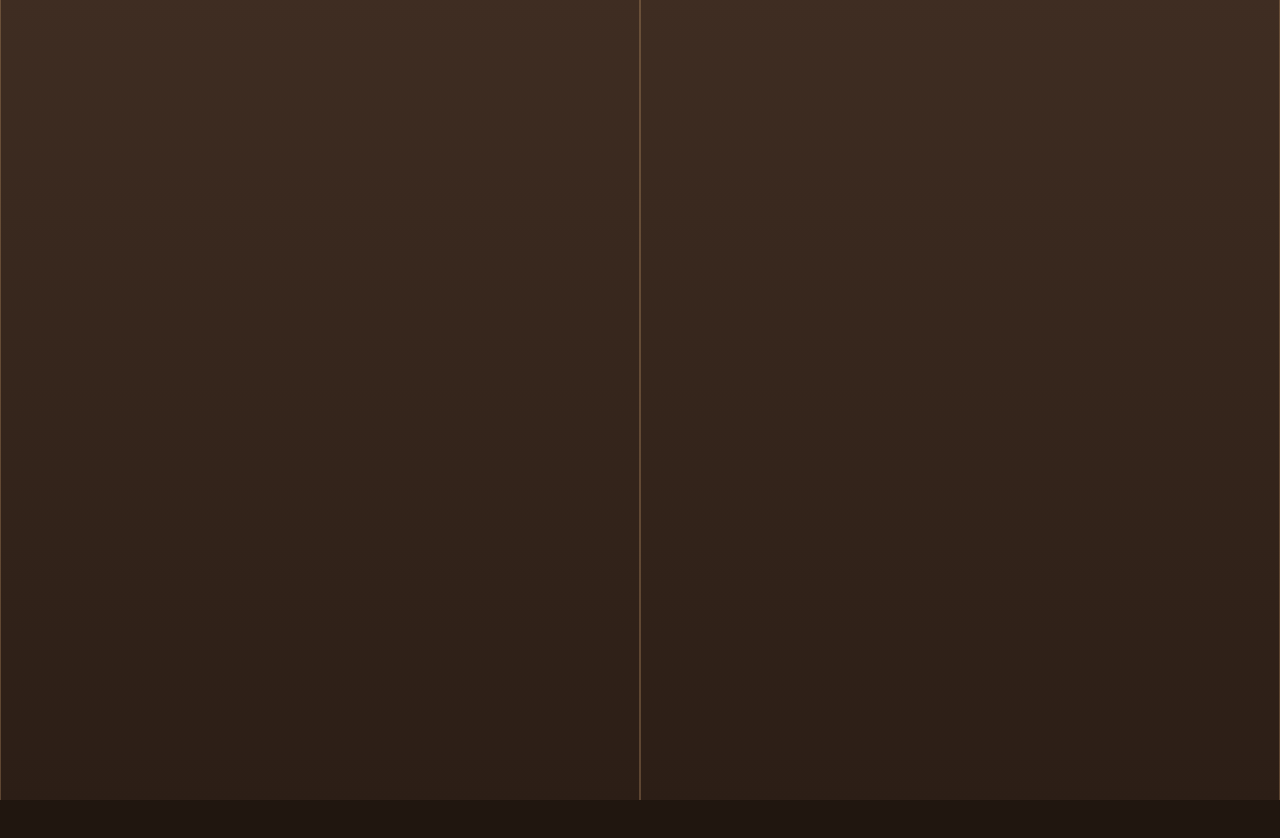
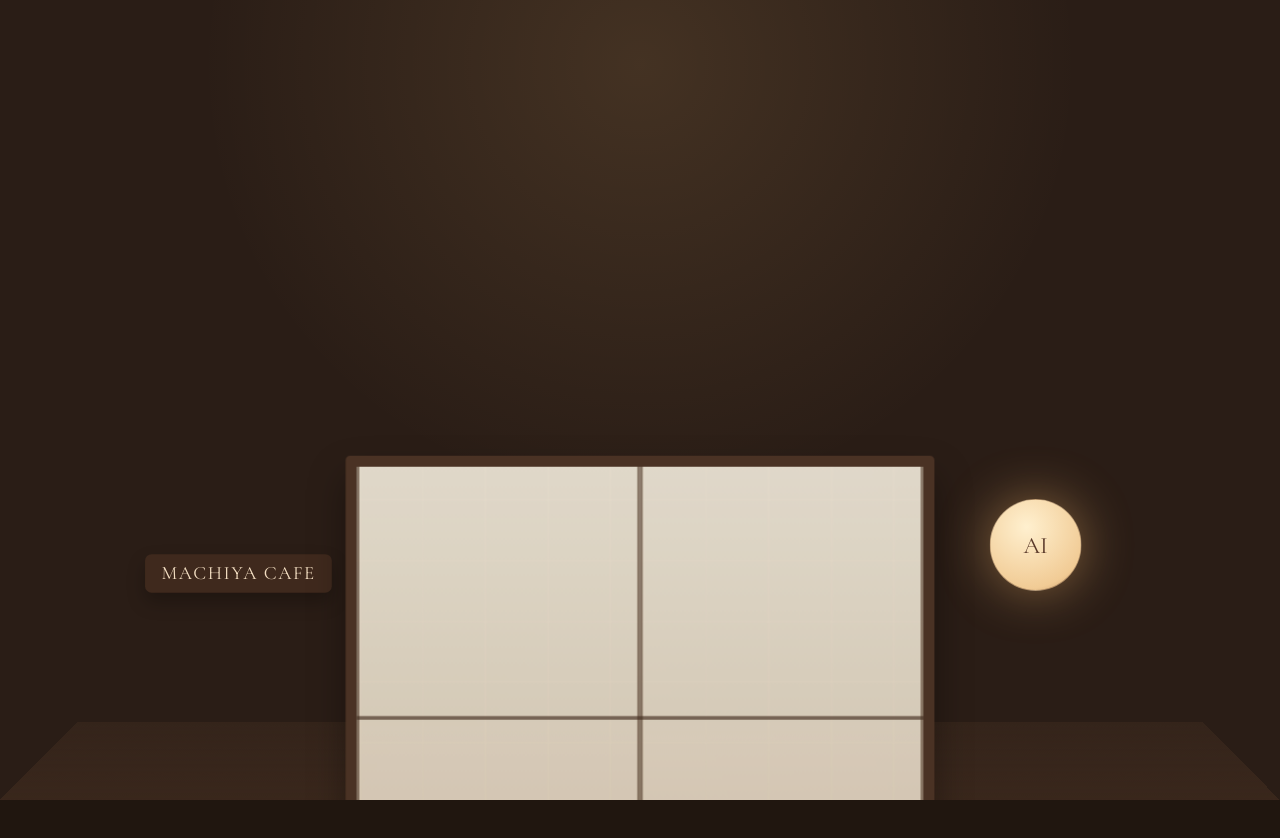
Before and after one commit to Hrudai-Nirmal/MachiyaHouse, a Next.js app: page / in a window 1280 px wide. Shown: the top 838 px of the page. Built offline with nearby package versions, Linux system fonts and the light colour scheme.

Commit message:
Refine intro facade, shoji door style, and lantern theme toggle

```diff
--- a/src/app/globals.css
+++ b/src/app/globals.css
@@ -9,6 +9,17 @@
   --shadow-soft: 0 16px 35px rgba(51, 35, 21, 0.2);
   --radius-lg: 1.2rem;
   --radius-md: 0.8rem;
+  --scene-wall-top: #e4d1ba;
+  --scene-wall-bottom: #d0b699;
+}
+
+:root[data-theme="dark"] {
+  --text-main: #f2e4d4;
+  --text-soft: #d8c1aa;
+  --panel-bg: rgba(44, 30, 21, 0.9);
+  --panel-border: rgba(185, 147, 115, 0.26);
+  --scene-wall-top: #72533d;
+  --scene-wall-bottom: #4a3427;
 }
 
 * {
@@ -41,7 +52,7 @@ a {
 
 .intro-sequence {
   position: relative;
-  height: 240vh;
+  height: 230vh;
 }
 
 .intro-sticky {
@@ -56,88 +67,130 @@ a {
 .room-reveal {
   position: absolute;
   inset: 0;
-  transition: transform 120ms linear, opacity 120ms linear;
 }
 
 .cafe-entrance {
-  background: radial-gradient(circle at 50% 20%, #a2704e 0%, #5a3b28 38%, #2a1d16 100%);
+  z-index: 3;
+  pointer-events: none;
+  background: radial-gradient(circle at 50% 8%, rgba(255, 201, 126, 0.12), transparent 45%), #2a1d16;
 }
 
-.entrance-glow {
+.entrance-floor {
   position: absolute;
-  width: min(42vw, 420px);
-  aspect-ratio: 1;
+  left: 0;
+  right: 0;
+  bottom: 0;
+  height: 30dvh;
+  background: linear-gradient(180deg, rgba(97, 66, 45, 0.18), rgba(66, 44, 30, 0.7));
+  transform: perspective(950px) rotateX(56deg) translateY(34%);
+  transform-origin: bottom;
+}
+
+.entrance-facade {
+  position: absolute;
   left: 50%;
-  top: 35%;
-  transform: translate(-50%, -50%);
-  border-radius: 50%;
-  background: radial-gradient(circle, rgba(255, 206, 143, 0.48), rgba(255, 206, 143, 0));
+  top: 54%;
+  width: min(52vw, 640px);
+  aspect-ratio: 1.08;
+  transform-origin: center;
 }
 
 .name-board {
   position: absolute;
-  top: 12%;
-  left: 50%;
-  transform: translateX(-50%);
-  padding: 0.7rem 1.6rem;
-  border-radius: 0.5rem;
+  left: -34%;
+  top: 18%;
+  padding: 0.55rem 1.1rem;
+  border-radius: 0.45rem;
   background: #3f291d;
   color: #f3dec2;
   font-family: var(--font-display), Georgia, serif;
   letter-spacing: 0.08em;
-  font-size: clamp(1rem, 2vw, 1.55rem);
+  font-size: clamp(0.85rem, 1.6vw, 1.3rem);
+  box-shadow: 0 10px 20px rgba(0, 0, 0, 0.25);
 }
 
 .paper-lantern {
+  pointer-events: auto;
   position: absolute;
+  right: -25%;
   top: 8%;
-  right: clamp(1.2rem, 4vw, 3rem);
-  width: clamp(74px, 9vw, 120px);
+  width: clamp(70px, 7.8vw, 110px);
   aspect-ratio: 1;
   border-radius: 50%;
+  border: 1px solid rgba(108, 77, 52, 0.45);
   display: grid;
   place-items: center;
   font-family: var(--font-display), Georgia, serif;
-  font-size: clamp(1.2rem, 2.4vw, 2rem);
+  font-size: clamp(1.1rem, 2vw, 1.7rem);
   color: #593829;
   background: radial-gradient(circle at 40% 30%, #fff0cf, #f1cb95 74%, #bf8f5d);
   box-shadow: 0 0 55px rgba(243, 183, 110, 0.45);
+  cursor: pointer;
 }
 
-.entrance-copy {
-  position: absolute;
-  left: 50%;
-  top: 26%;
-  transform: translateX(-50%);
-  text-align: center;
-  color: #f8ead5;
-}
-
-.entrance-copy h1 {
-  margin-top: 0.35rem;
-  font-family: var(--font-display), Georgia, serif;
-  font-size: clamp(2rem, 5vw, 4rem);
-}
-
-.entrance-copy p {
-  margin-top: 0.45rem;
-  color: rgba(248, 234, 213, 0.9);
+:root[data-theme="dark"] .paper-lantern {
+  color: #f4e2c7;
+  background: radial-gradient(circle at 40% 30%, #8b6a47, #63452f 74%, #4b3324);
+  box-shadow: 0 0 25px rgba(244, 196, 132, 0.3);
 }
 
 .door-frame {
   position: absolute;
   inset: 0;
-  display: grid;
-  grid-template-columns: 1fr 1fr;
+  border: 12px solid #4a3224;
+  border-bottom-width: 16px;
+  border-radius: 0.3rem;
+  overflow: hidden;
+  box-shadow: 0 22px 40px rgba(0, 0, 0, 0.35);
+  background: rgba(39, 26, 18, 0.55);
+}
+
+.door-rail {
+  position: absolute;
+  left: 0;
+  right: 0;
+  top: 48%;
+  height: 4px;
+  background: rgba(66, 45, 31, 0.65);
+  z-index: 2;
 }
 
 .door-panel {
-  background: linear-gradient(180deg, #3f2d22, #2c1e16);
-  border-inline: 1px solid rgba(197, 153, 105, 0.32);
+  position: absolute;
+  top: 0;
+  bottom: 0;
+  width: 50%;
+  background:
+    linear-gradient(180deg, rgba(255, 248, 232, 0.86), rgba(235, 219, 195, 0.84)),
+    repeating-linear-gradient(
+      90deg,
+      rgba(105, 73, 48, 0.2) 0,
+      rgba(105, 73, 48, 0.2) 2px,
+      rgba(255, 255, 255, 0) 2px,
+      rgba(255, 255, 255, 0) 68px
+    ),
+    repeating-linear-gradient(
+      0deg,
+      rgba(105, 73, 48, 0.18) 0,
+      rgba(105, 73, 48, 0.18) 2px,
+      rgba(255, 255, 255, 0) 2px,
+      rgba(255, 255, 255, 0) 66px
+    );
+  border-inline: 3px solid rgba(78, 54, 37, 0.6);
+  transition: transform 120ms linear;
+}
+
+.door-panel.left {
+  left: 0;
+}
+
+.door-panel.right {
+  right: 0;
 }
 
 .room-reveal {
-  z-index: 2;
+  z-index: 1;
+  transition: opacity 120ms linear;
 }
 
 .scene-shell {
@@ -211,7 +264,8 @@ a {
 .hotspot:focus-visible,
 .close-btn:focus-visible,
 .panel-link:focus-visible,
-.nav-btn:focus-visible {
+.nav-btn:focus-visible,
+.paper-lantern:focus-visible {
   outline: 2px solid #fff8da;
   outline-offset: 3px;
 }
@@ -341,14 +395,6 @@ a {
   font-weight: 600;
 }
 
-.scene-dawn,
-.scene-paper,
-.scene-garden,
-.scene-tea {
-  --scene-wall-top: #e4d1ba;
-  --scene-wall-bottom: #d0b699;
-}
-
 @keyframes pulse {
   70% {
     box-shadow: 0 0 0 14px rgba(202, 166, 104, 0);
@@ -369,6 +415,22 @@ a {
   }
 }
 
+@media (max-width: 900px) {
+  .entrance-facade {
+    width: min(70vw, 520px);
+  }
+
+  .name-board {
+    left: -12%;
+    top: -12%;
+  }
+
+  .paper-lantern {
+    right: -10%;
+    top: -15%;
+  }
+}
+
 @media (max-width: 820px) {
   .room-header-overlay {
     max-width: calc(100% - 1.6rem);
@@ -379,14 +441,14 @@ a {
     bottom: 5.1rem;
     max-height: min(44dvh, 300px);
   }
-
-  .entrance-copy {
-    top: 22%;
-    width: calc(100% - 2rem);
-  }
 }
 
 @media (max-width: 640px) {
+  .entrance-facade {
+    width: min(84vw, 460px);
+    top: 58%;
+  }
+
   .room-header-overlay p {
     font-size: 0.88rem;
     line-height: 1.35;
@@ -399,11 +461,6 @@ a {
   .info-panel h3 {
     font-size: 1.3rem;
   }
-
-  .paper-lantern {
-    top: 11%;
-    right: 1rem;
-  }
 }
 
 @media (prefers-reduced-motion: reduce) {
--- a/src/components/HouseJourney.tsx
+++ b/src/components/HouseJourney.tsx
@@ -28,6 +28,7 @@ export function HouseJourney() {
 
   const [activeHotspotId, setActiveHotspotId] = useState<string | null>(null);
   const [scrollProgress, setScrollProgress] = useState(0);
+  const [darkMode, setDarkMode] = useState(false);
 
   const currentRoom = ROOMS[currentRoomIndex];
 
@@ -40,7 +41,7 @@ export function HouseJourney() {
       }
 
       const rect = node.getBoundingClientRect();
-      const travel = window.innerHeight * 1.25;
+      const travel = window.innerHeight * 1.2;
       const progress = clamp(-rect.top / travel, 0, 1);
       setScrollProgress(progress);
     };
@@ -54,6 +55,10 @@ export function HouseJourney() {
       window.removeEventListener("resize", onScroll);
     };
   }, []);
+
+  useEffect(() => {
+    document.documentElement.dataset.theme = darkMode ? "dark" : "light";
+  }, [darkMode]);
 
   const activeHotspot = useMemo(() => {
     return currentRoom.hotspots.find((hotspot) => hotspot.id === activeHotspotId) ?? null;
@@ -72,48 +77,18 @@ export function HouseJourney() {
     setActiveHotspotId((prev) => (prev === hotspotId ? null : hotspotId));
   };
 
-  const introScale = 1 + scrollProgress * 0.22;
-  const introFade = clamp(1 - scrollProgress * 1.45, 0, 1);
-  const roomFade = clamp((scrollProgress - 0.34) / 0.26, 0, 1);
-  const roomScale = 1.06 - roomFade * 0.06;
+  const introScale = 0.92 + scrollProgress * 0.12;
+  const roomFade = clamp((scrollProgress - 0.08) / 0.18, 0, 1);
+  const doorSlide = 112 * scrollProgress;
 
   return (
     <main className="journey-root">
       <section className="intro-sequence" ref={introRef}>
         <div className="intro-sticky">
           <div
-            className="cafe-entrance"
-            style={{
-              transform: `scale(${introScale})`,
-              opacity: introFade,
-            }}
-            aria-hidden={roomFade > 0.95}
-          >
-            <div className="entrance-glow" />
-            <div className="name-board">MACHIYA CAFE</div>
-            <div className="paper-lantern">AI</div>
-            <div className="entrance-copy">
-              <p className="eyebrow">AI Consultant Portfolio</p>
-              <h1>Welcome To The Cafe</h1>
-              <p>Scroll down to step inside.</p>
-            </div>
-            <div className="door-frame">
-              <div
-                className="door-panel left"
-                style={{ transform: `translateX(${-52 * scrollProgress}%)` }}
-              />
-              <div
-                className="door-panel right"
-                style={{ transform: `translateX(${52 * scrollProgress}%)` }}
-              />
-            </div>
-          </div>
-
-          <div
             className="room-reveal"
             style={{
               opacity: roomFade,
-              transform: `scale(${roomScale})`,
             }}
           >
             <RoomScene
@@ -137,6 +112,26 @@ export function HouseJourney() {
               />
             </RoomScene>
           </div>
+
+          <div className="cafe-entrance" aria-hidden={roomFade > 0.98}>
+            <div className="entrance-floor" />
+            <div className="entrance-facade" style={{ transform: `translateX(-50%) scale(${introScale})` }}>
+              <div className="name-board">MACHIYA CAFE</div>
+              <button
+                type="button"
+                className="paper-lantern"
+                onClick={() => setDarkMode((prev) => !prev)}
+                aria-label={darkMode ? "Switch to light mode" : "Switch to dark mode"}
+              >
+                AI
+              </button>
+              <div className="door-frame">
+                <div className="door-rail" />
+                <div className="door-panel left" style={{ transform: `translateX(${-doorSlide}%)` }} />
+                <div className="door-panel right" style={{ transform: `translateX(${doorSlide}%)` }} />
+              </div>
+            </div>
+          </div>
         </div>
       </section>
     </main>
```
Also changed, not shown: 1 other file (tests, documents, lock files or other folders).
